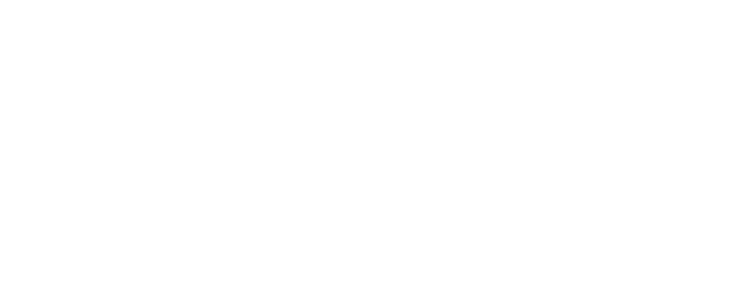
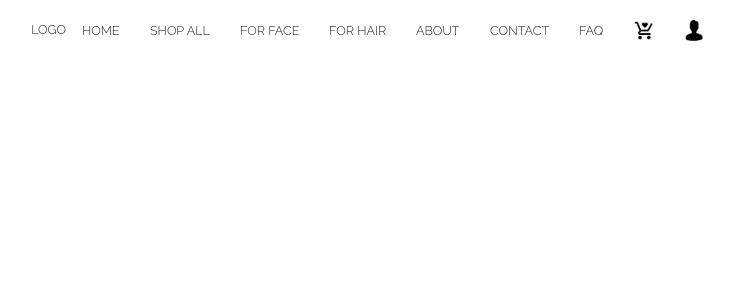
Before and after one commit to naveendahiya/shoppingcart-ui, a React (Create React App) app: page / in a window 1280 px wide. Shown: the top 300 px of the page, without its empty margins (267-1001 px from the left). Built offline with nearby package versions, Linux system fonts and the light colour scheme.

Commit message:
basic header layout ready

```diff
--- a/public/index.html
+++ b/public/index.html
@@ -1,6 +1,11 @@
 <!DOCTYPE html>
 <html lang="en">
   <head>
+    <!--
+      fonts
+    -->
+    <link href="https://fonts.googleapis.com/css2?family=Raleway:wght@300&display=swap" rel="stylesheet">
+
     <meta charset="utf-8" />
     <link rel="icon" href="%PUBLIC_URL%/favicon.ico" />
     <meta name="viewport" content="width=device-width, initial-scale=1" />
--- a/src/components/header.jsx
+++ b/src/components/header.jsx
@@ -1,13 +1,64 @@
 import React, { Component } from 'react';
+import cart from '../images/cart.png';
+import user from '../images/user.png';
 import '../styles/pages/header.scss';
 
+const items = [
+    {
+        title: 'HOME',
+    },
+    {
+        title: 'SHOP ALL',
+    },
+    {
+        title: 'FOR FACE',
+    },
+    {
+        title: 'FOR HAIR',
+    },
+    {
+        title: 'ABOUT',
+    },
+    {
+        title: 'CONTACT',
+    },
+    {
+        title: 'FAQ',
+    }
+]
 
 
 class Header extends Component {
+
+    constructor(props){
+        super(props);
+        this.setState = {
+        }
+        this.listItems = this.listItems.bind(this);
+    }
+
+    listItems(){
+        const list = items.map((item) =>
+        <div className='hvr-overline-from-center'>{item.title}</div>
+        )
+        return(
+            list
+        )
+    }
+
     render(){
         return(
           <>
-
+            <div className="header">
+                <div className="logo">LOGO</div>
+                 {this.listItems()}
+                <div className='logo'>
+                    <img src={cart} />
+                </div>
+                <div className='logo'>
+                    <img  src={user} />
+                </div>
+            </div>
           </>
         )
     }
--- a/src/styles/pages/header.scss
+++ b/src/styles/pages/header.scss
@@ -0,0 +1,68 @@
+*{
+    margin: 0;
+    padding: 0;
+    font-size: 24px;
+}
+
+.header{
+    margin-left: 10px;
+    margin-right: 10px;
+    width: 100%;
+    position: fixed;
+    top: 0;
+    height: 61px;
+    display: flex;
+    flex-direction: row;
+    justify-content: center;
+    align-items: center;
+    flex: 1;
+    div{
+        margin-right: 30px;
+        font-size: 0.9rem;
+        font-family: 'Raleway', sans-serif;
+        &:hover{
+            cursor: pointer;
+            transform: scale(1.2);
+        }
+
+    }
+    .logo{
+        width: 1.5rem;
+        height: 1.5rem;
+        img{
+            width: 100%;
+            height: 100%;
+        }
+    }
+}
+
+//css for underline from center
+.hvr-overline-from-center {
+    display: inline-block;
+    vertical-align: middle;
+    -webkit-transform: perspective(1px) translateZ(0);
+    transform: perspective(1px) translateZ(0);
+    box-shadow: 0 0 1px rgba(0, 0, 0, 0);
+    position: relative;
+    overflow: hidden;
+  }
+  .hvr-overline-from-center:before {
+    content: "";
+    position: absolute;
+    z-index: -1;
+    left: 51%;
+    right: 51%;
+    top: 0;
+    background: orange;
+    height: 1px;
+    -webkit-transition-property: left, right;
+    transition-property: left, right;
+    -webkit-transition-duration: 0.3s;
+    transition-duration: 0.3s;
+    -webkit-transition-timing-function: ease-out;
+    transition-timing-function: ease-out;
+  }
+  .hvr-overline-from-center:hover:before, .hvr-overline-from-center:focus:before, .hvr-overline-from-center:active:before {
+    left: 0;
+    right: 0;
+  }
```
Also changed, not shown: src/images/cart.png (added), src/images/user.png (added).
